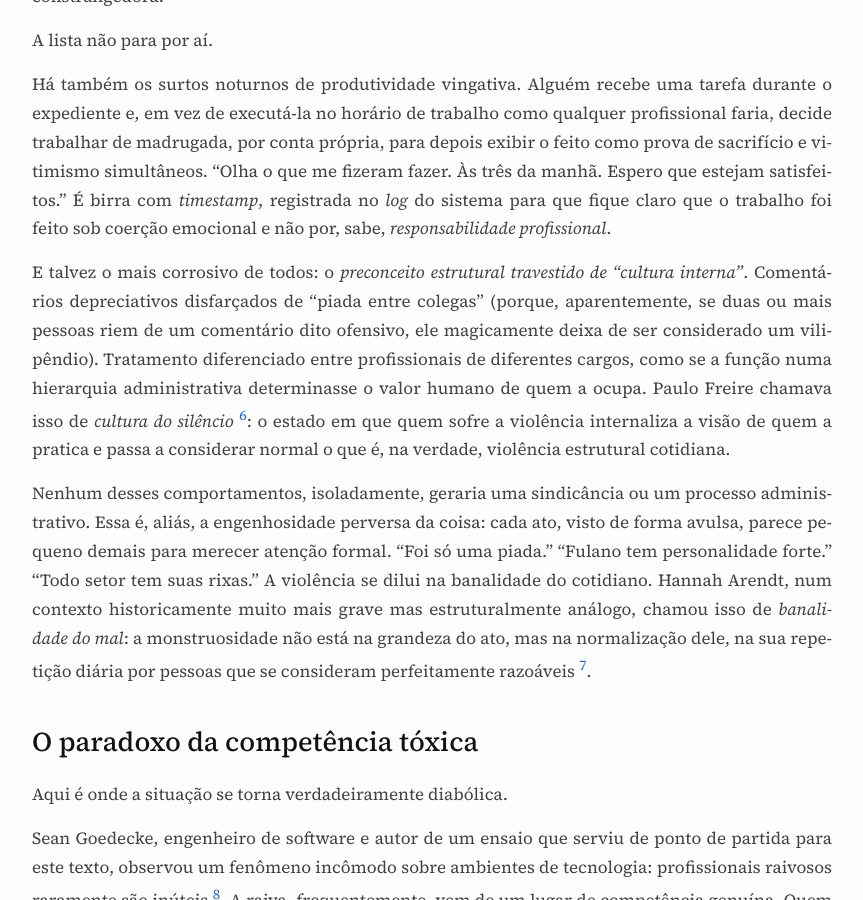
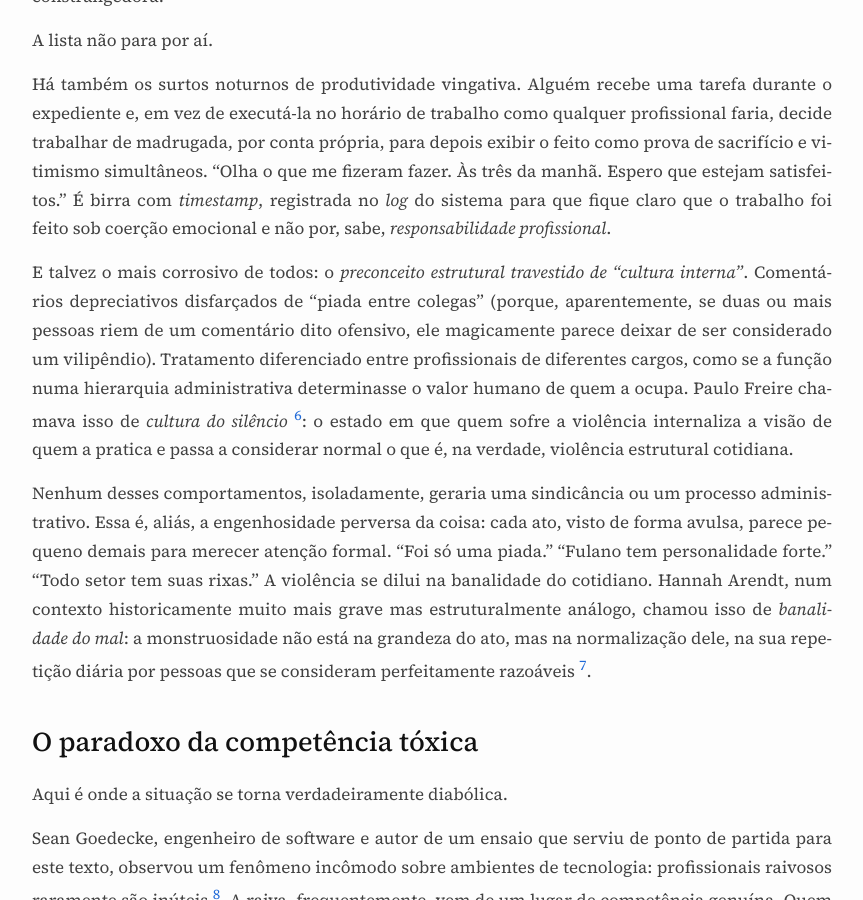
Before and after one commit to vndmtrx/vndmtrx.github.io, a Jekyll site: the page built from _posts/2026-08-22-estou-aqui-para-trabalhar.md, in a window 1280 px wide and 900 px high, scrolled down 3550 px. Shown: the whole window, without its empty margins (208-1071 px from the left). Built offline with Jekyll 4.4.1, drawn with Linux system fonts in a browser that asks for light colours; nearby versions of some CDN libraries.

Commit message:
Revisão pequena

```diff
--- a/_posts/2026-08-22-estou-aqui-para-trabalhar.md
+++ b/_posts/2026-08-22-estou-aqui-para-trabalhar.md
@@ -52,7 +52,7 @@ A lista não para por aí.
 
 Há também os surtos noturnos de produtividade vingativa. Alguém recebe uma tarefa durante o expediente e, em vez de executá-la no horário de trabalho como qualquer profissional faria, decide trabalhar de madrugada, por conta própria, para depois exibir o feito como prova de sacrifício e vitimismo simultâneos. "Olha o que me fizeram fazer. Às três da manhã. Espero que estejam satisfeitos." É birra com *timestamp*, registrada no *log* do sistema para que fique claro que o trabalho foi feito sob coerção emocional e não por, sabe, *responsabilidade profissional*.
 
-E talvez o mais corrosivo de todos: o *preconceito estrutural travestido de "cultura interna"*. Comentários depreciativos disfarçados de "piada entre colegas" (porque, aparentemente, se duas ou mais pessoas riem de um comentário dito ofensivo, ele magicamente deixa de ser considerado um vilipêndio). Tratamento diferenciado entre profissionais de diferentes cargos, como se a função numa hierarquia administrativa determinasse o valor humano de quem a ocupa. Paulo Freire chamava isso de *cultura do silêncio* [^6]: o estado em que quem sofre a violência internaliza a visão de quem a pratica e passa a considerar normal o que é, na verdade, violência estrutural cotidiana.
+E talvez o mais corrosivo de todos: o *preconceito estrutural travestido de "cultura interna"*. Comentários depreciativos disfarçados de "piada entre colegas" (porque, aparentemente, se duas ou mais pessoas riem de um comentário dito ofensivo, ele magicamente parece deixar de ser considerado um vilipêndio). Tratamento diferenciado entre profissionais de diferentes cargos, como se a função numa hierarquia administrativa determinasse o valor humano de quem a ocupa. Paulo Freire chamava isso de *cultura do silêncio* [^6]: o estado em que quem sofre a violência internaliza a visão de quem a pratica e passa a considerar normal o que é, na verdade, violência estrutural cotidiana.
 
 Nenhum desses comportamentos, isoladamente, geraria uma sindicância ou um processo administrativo. Essa é, aliás, a engenhosidade perversa da coisa: cada ato, visto de forma avulsa, parece pequeno demais para merecer atenção formal. "Foi só uma piada." "Fulano tem personalidade forte." "Todo setor tem suas rixas." A violência se dilui na banalidade do cotidiano. Hannah Arendt, num contexto historicamente muito mais grave mas estruturalmente análogo, chamou isso de *banalidade do mal*: a monstruosidade não está na grandeza do ato, mas na normalização dele, na sua repetição diária por pessoas que se consideram perfeitamente razoáveis [^7].
 
```
